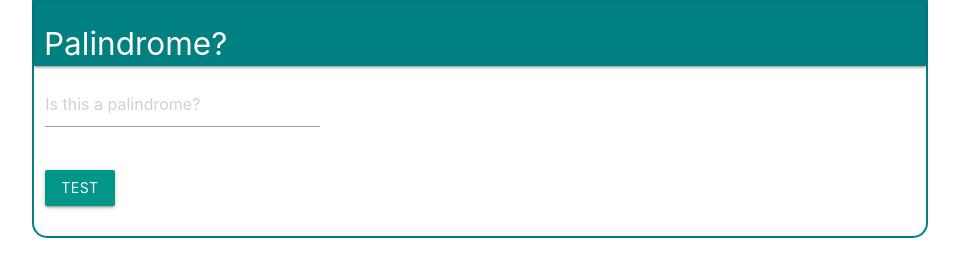
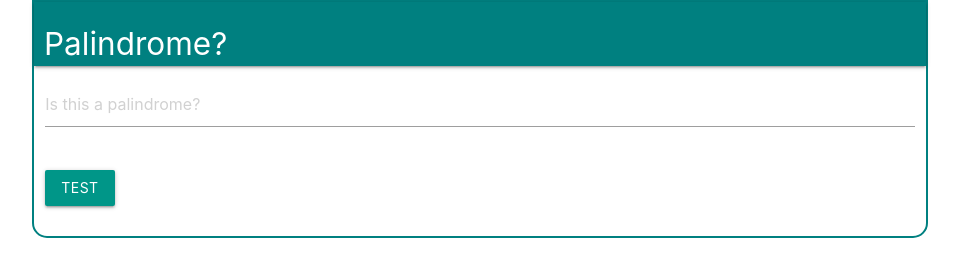
Before and after one commit to deltadesign/palindrome, a plain HTML site: page index.html in a window 1280 px wide. Shown: the whole page, without its empty margins (160-1119 px from the left). Drawn offline with nearby package versions, Linux system fonts and the light colour scheme.

Commit message:
Update index.html
Correct text input size

```diff
--- a/index.html
+++ b/index.html
@@ -19,7 +19,7 @@
     <div class="row">
       <form class=" form col s12" id="input-form" >
         <div class="row">
-          <div class="input-field col s4">
+          <div class="input-field col s12">
             <input type="text" class="validate" id="user-text" placeholder="Is this a palindrome?">
           </div>
         </div>
```
